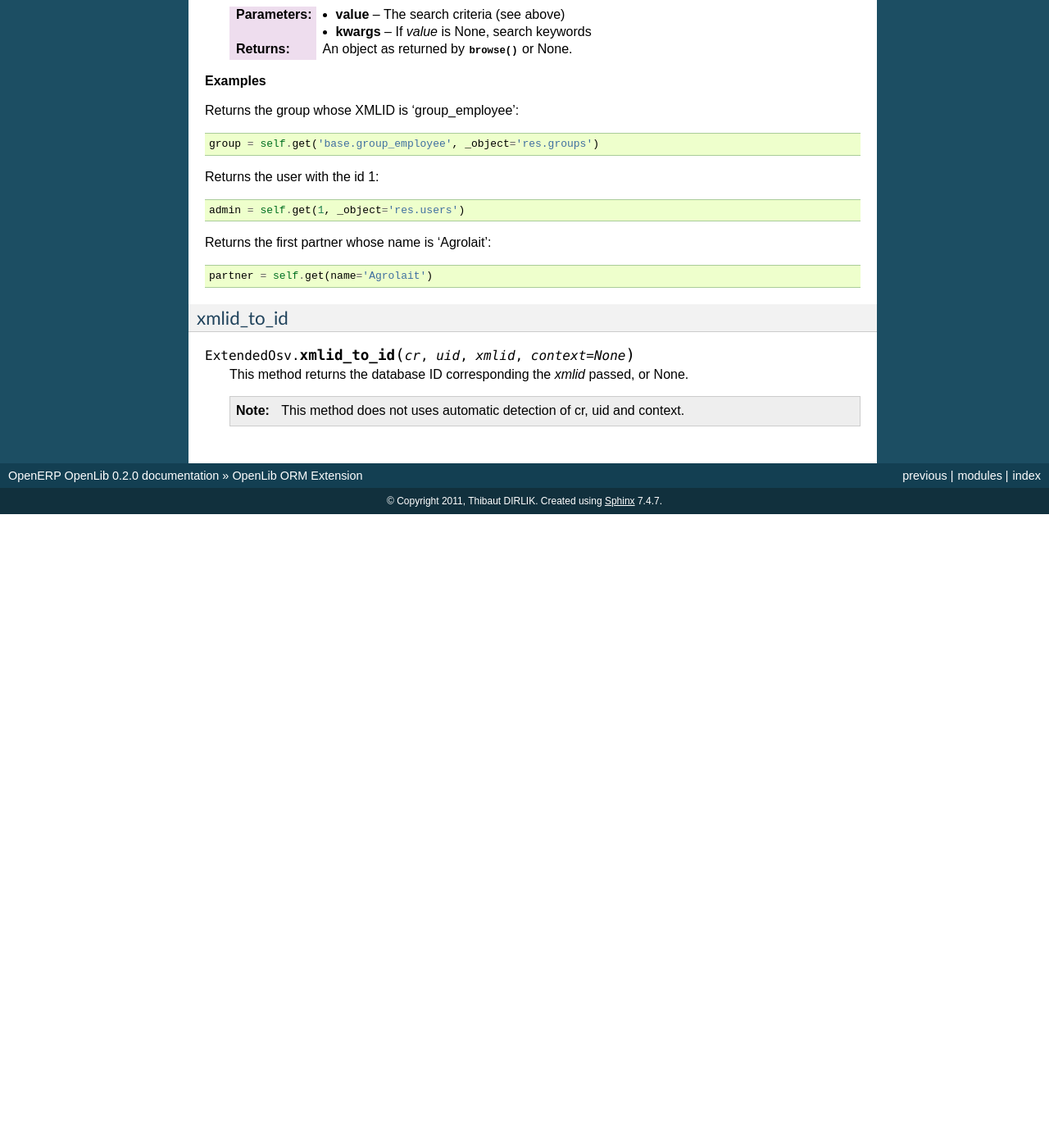
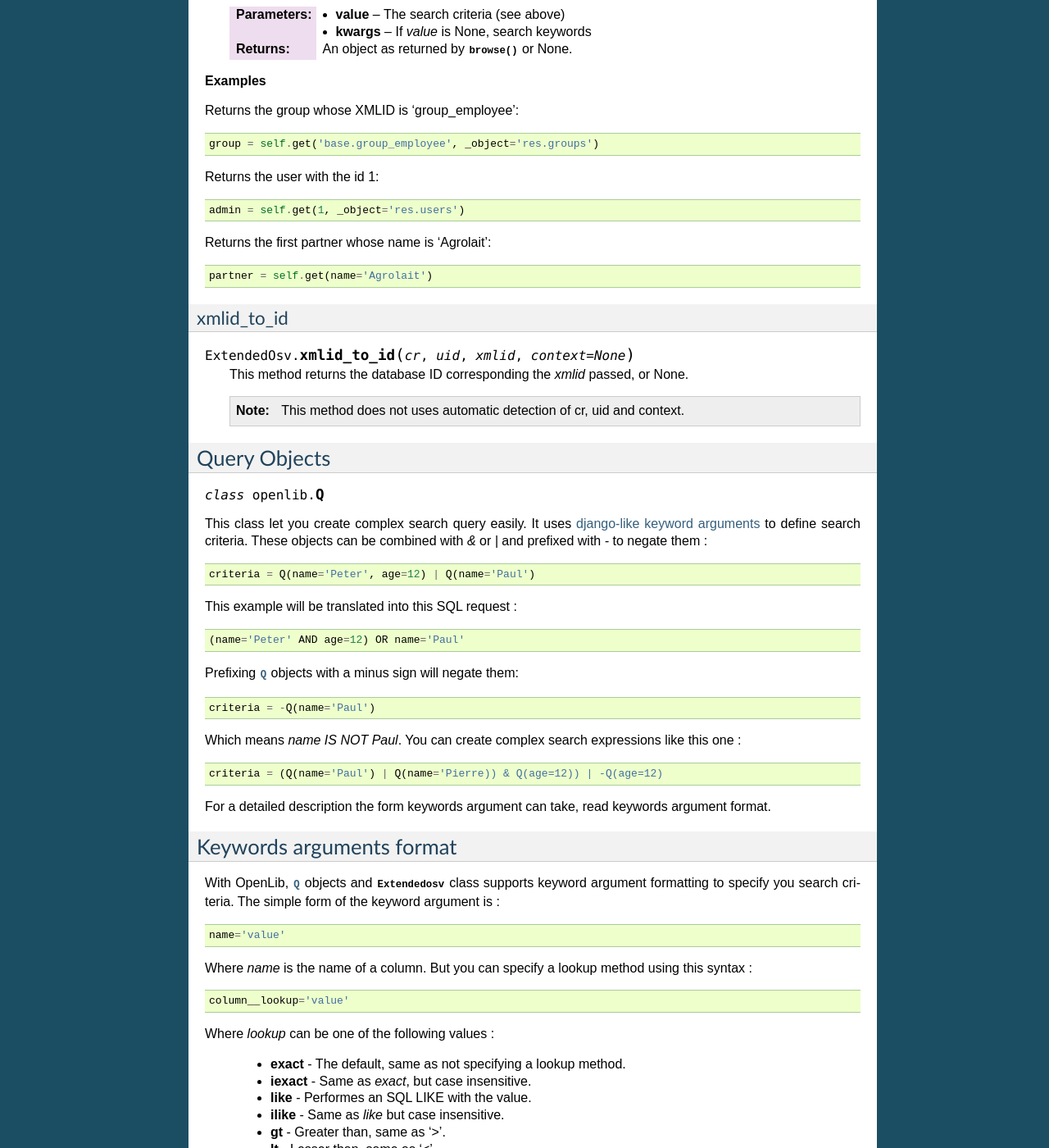
Before and after one commit to WE2BS/openerp-openlib, a Sphinx documentation site: the page built from docs/orm.rst, in a window 1280 px wide and 1400 px high, scrolled down 1887 px. Shown: the whole window at 82% size. Built offline with Sphinx 7.4.7, drawn with Linux system fonts in a browser that asks for light colours; pages that are not in the unit, such as notebooks, are missing from menus; before the commit the page ends 2514 px from its top, so only the background shows below that; some of the changed text lies outside the part shown.

Commit message:
Finished ORM documentation: Q, Keywords.

```diff
--- a/docs/orm.rst
+++ b/docs/orm.rst
@@ -19,7 +19,7 @@ The ExtendedOsv class
 
 .. class: ExtendedOsv
 
-Every object which inherit from this class can use the following methods. These methods support a django-like style
+Every object which inherit from this class can use the following methods. These methods support a :ref:`django-like style <keywords-format>`
 and doesn't require you to pass them  *cr*, *uid* or *context* variables. These variables are recovered from the
 execution stack. This means that you **must** have variables named *cr*, *uid*, and *context* (optional) when
 you call these methods. Generally, these variables are passed by OpenERP.
@@ -39,7 +39,7 @@ find
     :class:`Q` objects instead of the polish notation used in :meth:`search`.
 
     :param q: A :class:`Q` object (the query).
-    :param kwargs: Search keywords if you don't use :class:`Q`.
+    :param kwargs: :ref:`Search keywords <keywords-format>` if you don't use :class:`Q`.
     :returns: A list of integers, corresponding to ids found.
 
     .. note ::
@@ -70,7 +70,7 @@ filter
     :meth:`browse` call so you can iterate over the results.
 
     :param value: Can be a :class:`Q` object or a list of ids.
-    :param kwargs: Search keywords if you don't specify *value*.
+    :param kwargs: :ref:`Search keywords <keywords-format>` if you don't specify *value*.
     :returns: A list of objects as returned by :meth:`browse`.
 
 **Examples**
@@ -100,7 +100,7 @@ get
         * An integer, then the object corresponding to this id is returned
         * A string, then the object with this XMLID is returned
         * A :class:`Q` object, return the first object corresponding to the criteria.
-        * None, then the first object corresponding to the search keywords is returned
+        * None, then the first object corresponding to the :ref:`search keywords <keywords-format>` is returned
 
     :param value: The search criteria (see above)
     :param kwargs: If *value* is None, search keywords
@@ -130,3 +130,75 @@ xmlid_to_id
     .. note::
 
         This method does not uses automatic detection of cr, uid and context.
+
+Query Objects
+-------------
+
+.. class:: Q
+
+This class let you create complex search query easily. It uses :ref:`django-like keyword arguments <keywords-format>` to define search criteria.
+These objects can be combined with *&* or *|* and prefixed with *-* to negate them : ::
+
+    criteria = Q(name='Peter', age=12) | Q(name='Paul')
+
+This example will be translated into this SQL request : ::
+
+    (name='Peter' AND age=12) OR name='Paul'
+
+Prefixing :class:`Q` objects with a minus sign will negate them: ::
+
+    criteria = -Q(name='Paul')
+
+Which means *name IS NOT Paul*. You can create complex search expressions like this one : ::
+
+    criteria = (Q(name='Paul') | Q(name='Pierre)) & Q(age=12)) | -Q(age=12)
+
+For a detailed description the form keywords argument can take, read keywords argument format.
+
+.. _keywords-format:
+
+Keywords arguments format
+-------------------------
+
+With OpenLib, :class:`Q` objects and :class:`Extendedosv` class supports keyword argument formatting to specify
+you search criteria. The simple form of the keyword argument is : ::
+
+    name='value'
+
+Where *name* is the name of a column. But you can specify a lookup method using this syntax : ::
+
+    column__lookup='value'
+
+Where *lookup* can be one of the following values :
+
+    * **exact** - The default, same as not specifying a lookup method.
+    * **iexact** - Same as *exact*, but case insensitive.
+    * **like** - Performes an SQL LIKE with the value.
+    * **ilike** - Same as *like* but case insensitive.
+    * **gt** - Greater than, same as '>'.
+    * **lt** - Lesser than, same as '<'.
+    * **ge** - Geather than or equal, same as '>='.
+    * **le** - Lesser than or equal, same as '<='.
+    * **startswith** / **istartswith** - A shortcut to LIKE 'Value%'. The value is *like-protected* (special chars like % or _ are escaped).
+    * **endswith** / **iendswith** - A shortcut to LIKE '%Value'. Value is like-protected.
+    * **contains** / **icontains** - A shortcut to LIKE '%Value%'. Value is like-protected.
+
+The column name can be separated with '__' to represent a relation: ::
+
+    Q(partner__address__country__code__exact=='Fr')
+
+.. note::
+
+    To avoid conflicts in the case you have a column which have the same name that a lookup methods, you must explicitly
+    use a lookup methods when using relations.
+
+Examples
+~~~~~~~~
+
+Using Q objects: ::
+
+    self.filter(Q(name__startswith='P') | Q(age__gt=12))
+
+Using relation without Q objects: ::
+
+    self.find(address__city='Paris', _object='res.partners')
```
Also changed, not shown: README.rst (+2 -50 lines).
